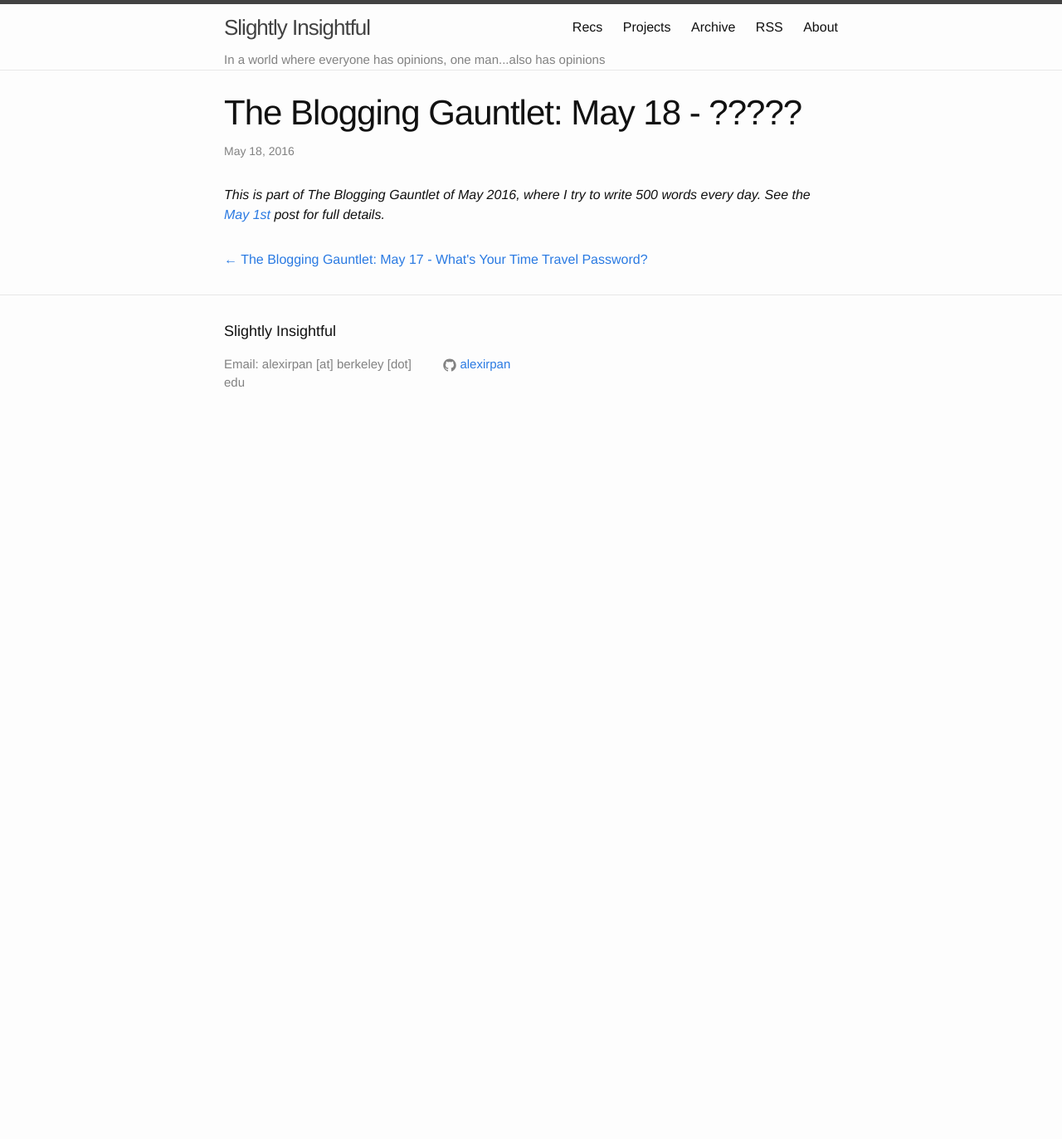
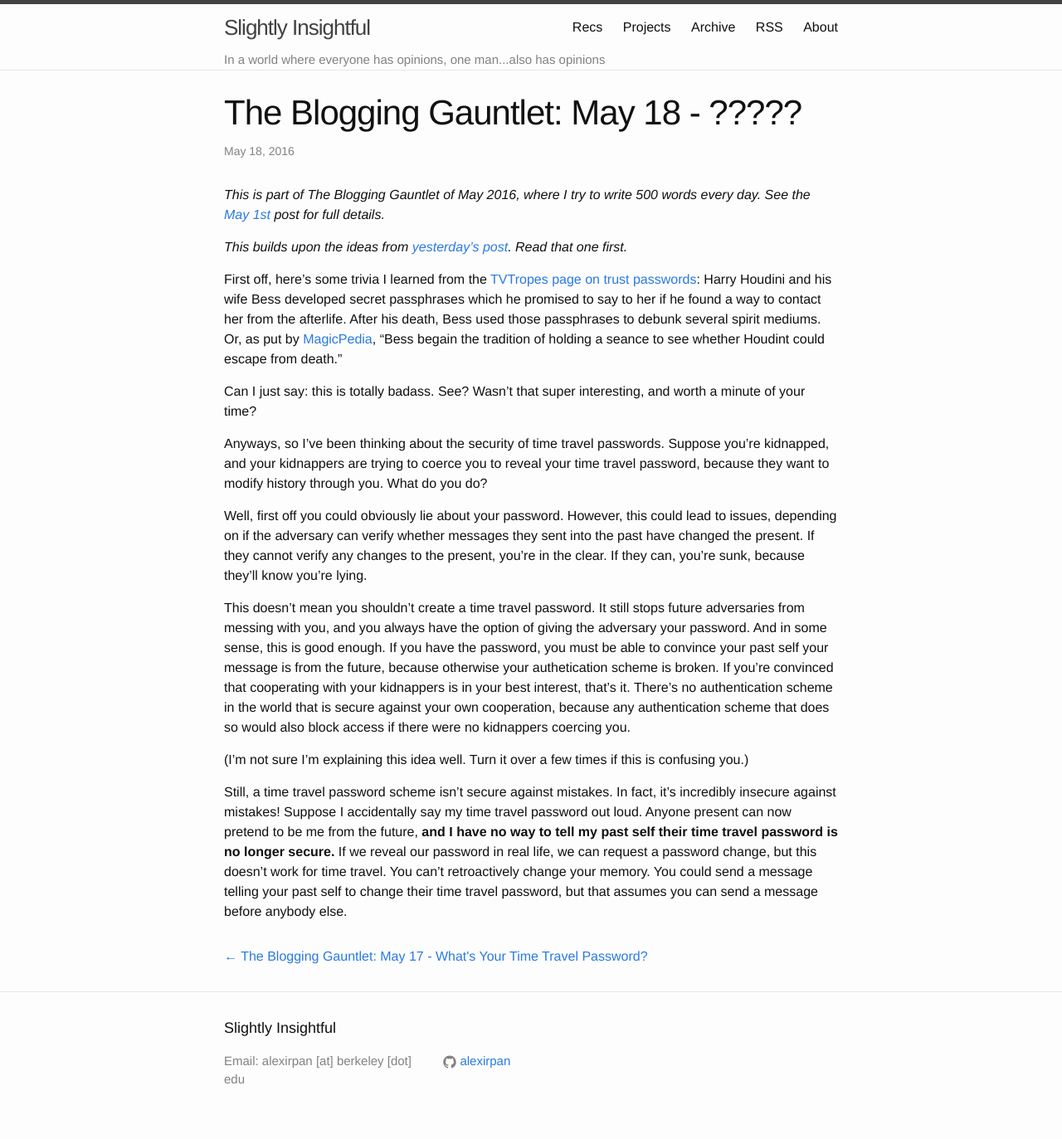
Before and after one commit to alexirpan/alexirpan.github.io, a Jekyll site: the page built from _posts/may2016/2016-05-18-may-18.markdown, in a window 1280 px wide. Shown: the whole page at 83% size. Built offline with Jekyll 4.4.1, drawn with Linux system fonts in a browser that asks for light colours; before the commit the page ends 900 px from its top, so only the background shows below that.

Commit message:
Don't like this topic so much now but going to keep doing it

```diff
--- a/_posts/may2016/2016-05-18-may-18.markdown
+++ b/_posts/may2016/2016-05-18-may-18.markdown
@@ -5,3 +5,50 @@
 ---
 
 {% include gauntlet.md %}
+
+*This builds upon the ideas from [yesterday's post]({% post_url 2016-05-17-may-17 %}).
+Read that one first.*
+
+First off, here's some trivia I learned from the [TVTropes page on trust passwords](http://tvtropes.org/pmwiki/pmwiki.php/Main/TrustPassword):
+Harry Houdini and his wife Bess developed secret passphrases which he promised
+to say to her if he found a way to contact her from the afterlife. After his
+death, Bess used those passphrases to debunk several spirit mediums. Or,
+as put by [MagicPedia](http://www.geniimagazine.com/magicpedia/The_Houdini_Code),
+"Bess begain the tradition of holding a seance to see whether Houdint could
+escape from death."
+
+Can I just say: this is totally badass. See? Wasn't that super interesting, and
+worth a minute of your time?
+
+Anyways, so I've been thinking about the security of time travel passwords.
+Suppose you're kidnapped, and your kidnappers are trying to coerce you to
+reveal your time travel password, because they want to modify history
+through you. What do you do?
+
+Well, first off you could obviously lie about your password. However, this
+could lead to issues, depending on if the adversary can verify whether
+messages they sent into the past have changed the present. If they cannot
+verify any changes to the present, you're in the clear. If they can, you're
+sunk, because they'll know you're lying.
+
+This doesn't mean you shouldn't create a time travel password. It still
+stops future adversaries from messing with you, and you always have the option
+of giving the adversary your password. And in some sense, this is good enough.
+If you have the password, you must be able to convince your past self your
+message is from the future, because otherwise your authetication scheme
+is broken. If you're convinced that cooperating with your kidnappers is in your
+best interest, that's it. There's no authentication scheme in the world that
+is secure against your own cooperation, because any authentication scheme that
+does so would also block access if there were no kidnappers coercing you.
+
+(I'm not sure I'm explaining this idea well. Turn it over a few times if
+this is confusing you.)
+
+Still, a time travel password scheme isn't secure against mistakes. In fact, it's
+incredibly insecure against mistakes! Suppose I accidentally say my time travel
+password out loud. Anyone present can now pretend to be me from the future, **and
+I have no way to tell my past self their time travel password is no longer
+secure.** If we reveal our password in real life, we can request a password change,
+but this doesn't work for time travel. You can't retroactively change your memory.
+You could send a message telling your past self to change their time travel
+password, but that assumes you can send a message before anybody else.
```
